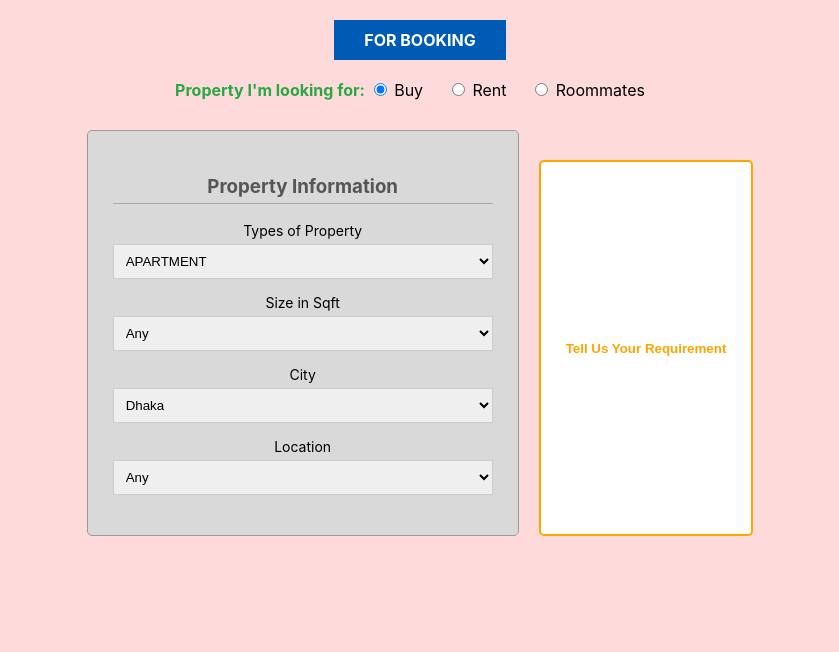
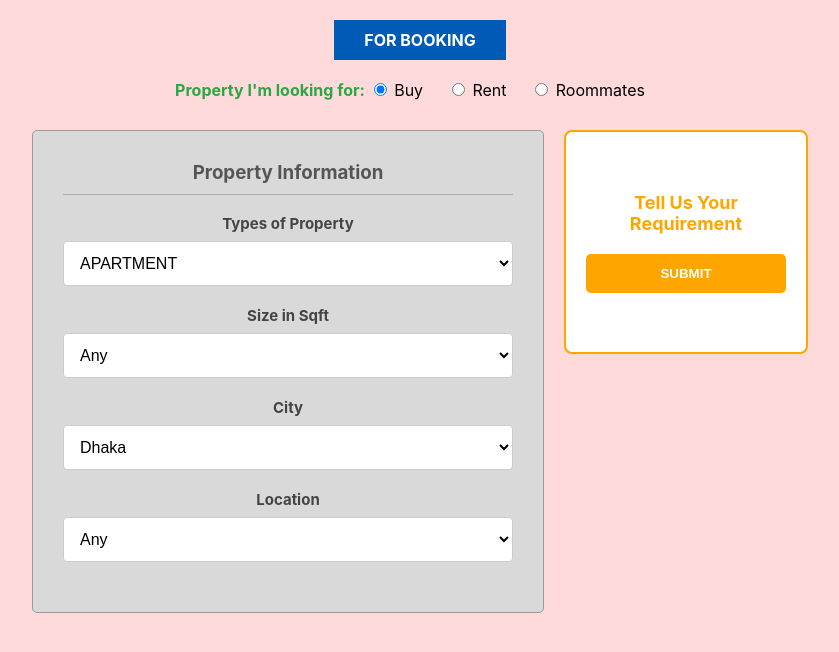
Before and after one commit to Riya1153/StayFinder, a Django app: page /searching-sector/ in a window 1280 px wide. Shown: the top 652 px of the page, without its empty margins (220-1059 px from the left). Run offline with Django 5.2, Linux system fonts and the light colour scheme.

Commit message:
UI Fix: Adjusted requirement box height and enlarged form dropdowns

```diff
--- a/core/templates/searching_sector.html
+++ b/core/templates/searching_sector.html
@@ -13,24 +13,82 @@
         .bubble-row { color: #28a745; font-weight: bold; margin-bottom: 30px; text-align: center; }
         .bubble-row label { margin-right: 20px; cursor: pointer; color: black; font-weight: normal; }
 
-        /* Content Boxes */
-        .booking-container { display: flex; justify-content: center; gap: 20px; }
+        /* Main Flex Container */
+        .booking-wrapper {
+            display: flex;
+            justify-content: center;
+            align-items: flex-start; /* FIX: Aligns boxes to the top and stops stretching */
+            gap: 20px;
+            max-width: 1000px;
+            margin: 0 auto;
+        }
+
+        /* Left Side: Form Boxes */
         .info-box {
-            display: none; /* Hidden by default */
+            display: none;
             background: #D9D9D9;
-            padding: 25px;
+            padding: 30px;
             border-radius: 5px;
-            width: 380px;
+            width: 450px;
             border: 1px solid #999;
         }
-        .info-box.active { display: block; } /* Visible when active */
+        .info-box.active { display: block; }
 
-        .info-box h3 { color: #555; border-bottom: 1px solid #aaa; padding-bottom: 5px; }
-        .form-group { margin-bottom: 15px; }
-        .form-group label { display: block; font-size: 14px; margin-bottom: 5px; }
-        .form-group select, .form-group input { width: 100%; padding: 8px; border: 1px solid #ccc; }
+        .info-box h3 { color: #555; border-bottom: 1px solid #aaa; padding-bottom: 10px; margin-top: 0; text-align: center;}
 
-        .submit-btn { background: white; border: 2px solid orange; color: orange; padding: 10px 25px; font-weight: bold; cursor: pointer; border-radius: 5px; margin-top: 30px; }
+        /* Making dropdowns and inputs BIGGER */
+        .form-group { margin-bottom: 20px; }
+        .form-group label { display: block; font-size: 15px; margin-bottom: 8px; font-weight: bold; color: #444; }
+
+        .form-group select, .form-group input, .form-group textarea {
+            width: 100%;
+            padding: 12px; /* Bigger internal space */
+            border: 1px solid #ccc;
+            font-size: 16px; /* Larger text */
+            border-radius: 4px;
+            box-sizing: border-box;
+            background-color: white;
+        }
+
+        /* Right Side: Requirement Box */
+        .requirement-box {
+            background: white;
+            border: 2px solid orange;
+            width: 200px;
+            padding: 20px;
+            border-radius: 8px;
+            text-align: center;
+
+            /* FIX: Prevents the box from becoming too big */
+            align-self: flex-start;
+            height: auto;
+            min-height: 180px;
+
+            display: flex;
+            flex-direction: column;
+            justify-content: center;
+        }
+
+        .requirement-text {
+            color: orange;
+            font-weight: bold;
+            font-size: 18px;
+            margin-bottom: 20px;
+        }
+
+        .submit-btn {
+            background: orange;
+            border: none;
+            color: white;
+            padding: 12px;
+            font-weight: bold;
+            cursor: pointer;
+            border-radius: 5px;
+            width: 100%;
+            transition: 0.3s;
+        }
+
+        .submit-btn:hover { background: #e69500; }
     </style>
 </head>
 <body>
@@ -46,8 +104,8 @@
                 {% endfor %}
             </div>
 
-            <div class="booking-container">
-
+            <div class="booking-wrapper">
+                <div class="form-side">
                     <div id="box-buy" class="info-box active">
                         <h3>Property Information</h3>
                         <div class="form-group"><label>Types of Property</label>{{ form.buy_property }}</div>
@@ -61,8 +119,8 @@
                         <div class="form-group"><label>Types of Property</label>{{ form.rent_property }}</div>
                         <div class="form-group"><label>Tenant Type</label>{{ form.tenant_type }}</div>
                         <div class="form-group">
-                        <label>Monthly Rent</label>
-                        <div style="display: flex; gap: 5px;">{{ form.rent_min }} {{ form.rent_max }}</div>
+                            <label>Monthly Rent Range</label>
+                            <div style="display: flex; gap: 10px;">{{ form.rent_min }} {{ form.rent_max }}</div>
                         </div>
                     </div>
 
@@ -71,30 +129,29 @@
                         <div class="form-group"><label>Residence Type</label>{{ form.res_type }}</div>
                         <div class="form-group"><label>Room Type</label>{{ form.room_type }}</div>
                         <div class="form-group"><label>Gender Requirement</label>{{ form.gender }}</div>
-                    <div class="form-group">
-        <label>Monthly Rent (Price Ratio)</label>
-        {{ form.roommate_rent }}
+                        <div class="form-group"><label>Monthly Rent (Price Ratio)</label>{{ form.roommate_rent }}</div>
+                        <div class="form-group"><label>Roommates characteristics requirement</label>{{ form.characteristics }}</div>
+                    </div>
                 </div>
 
-    <div class="form-group">
-        <label>Roommates characteristics requirement</label>
-        {{ form.characteristics }}
+                <div class="requirement-box">
+                    <div class="requirement-text">Tell Us Your Requirement</div>
+                    <button type="submit" class="submit-btn">SUBMIT</button>
                 </div>
-
             </div>
-
-            <button type="submit" class="submit-btn">Tell Us Your Requirement</button>
         </form>
     </div>
 
     <script>
         document.querySelectorAll('input[name="category"]').forEach((radio) => {
             radio.addEventListener('change', function() {
-                // Hide all boxes
+                // Hide all
                 document.querySelectorAll('.info-box').forEach(box => box.classList.remove('active'));
-
-                // Show the specific box (box-buy, box-rent, or box-roommates)
-                document.getElementById('box-' + this.value).classList.add('active');
+                // Show the one matching the radio value
+                const targetBox = document.getElementById('box-' + this.value);
+                if(targetBox) {
+                    targetBox.classList.add('active');
+                }
             });
         });
     </script>
```
Also changed, not shown: core/tests.py (+48 -29 lines). Lines whose indentation alone changed are shown as unchanged.
